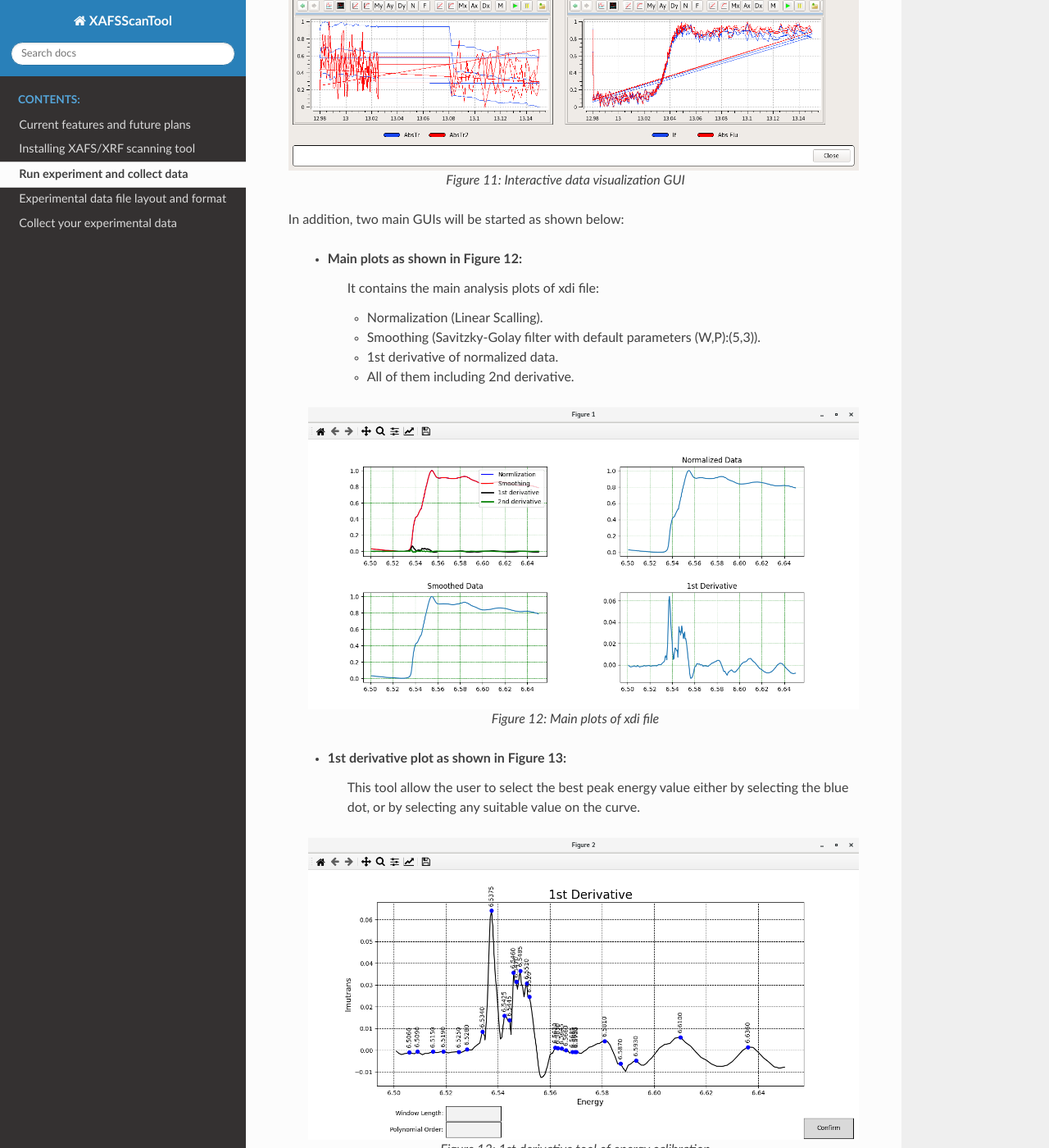
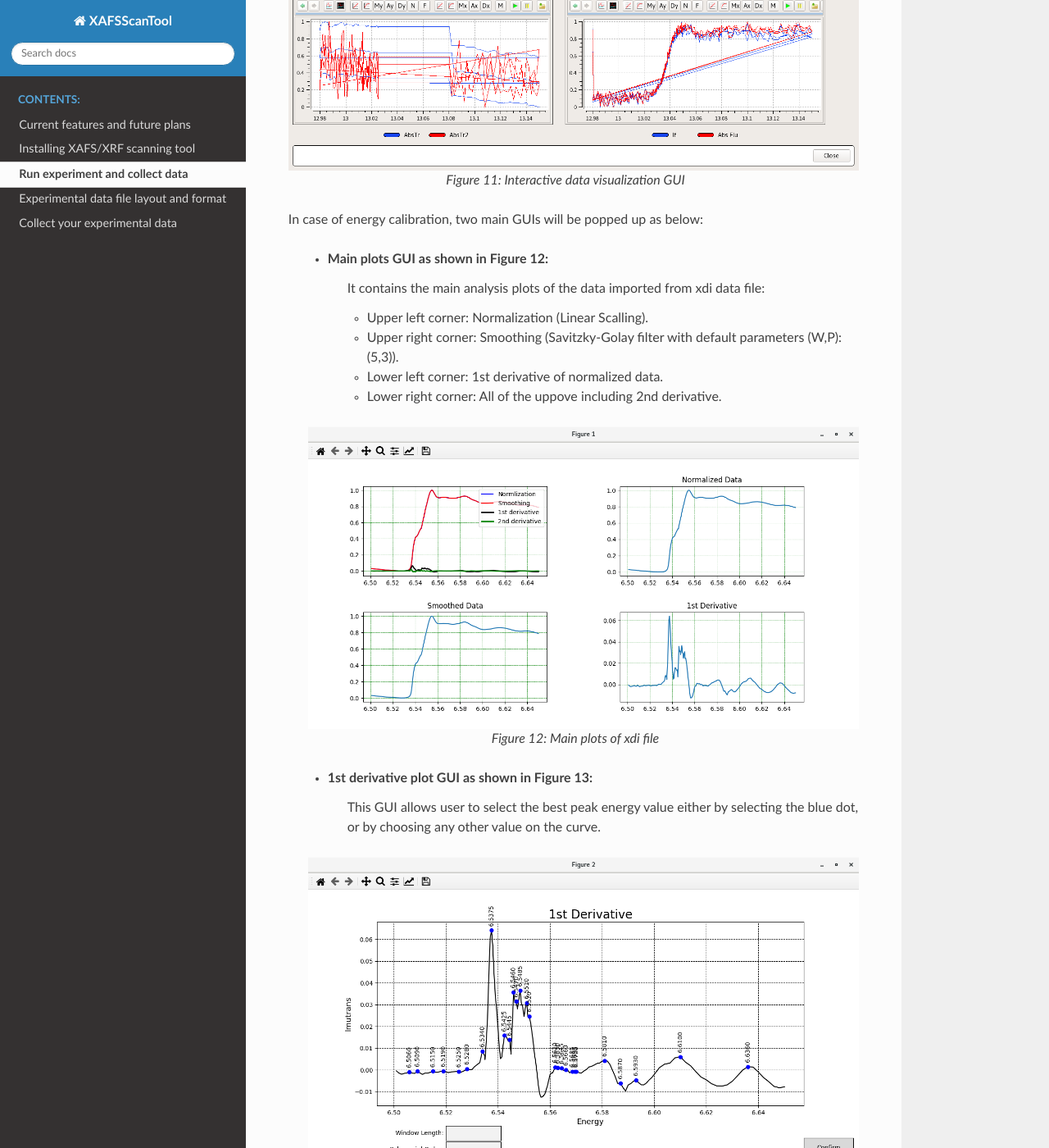
Before and after one commit to SESAME-Synchrotron/XAFSScanTool, a Sphinx documentation site: the page built from docs/source/runScan.rst, in a window 1280 px wide and 1400 px high, scrolled down 10130 px. Shown: the whole window at 82% size. Built offline with Sphinx 7.4.7 and the Read the Docs theme 2.0.0, drawn with Linux system fonts in a browser that asks for light colours; some of the changed text lies outside the part shown.

Commit message:
Update runScan.rst

```diff
--- a/docs/source/runScan.rst
+++ b/docs/source/runScan.rst
@@ -180,15 +180,15 @@ Once scan is started, interactive logs will be printed on the terminal showing e
 
    *Figure 11: Interactive data visualization GUI*
 
-In addition, two main GUIs will be started as shown below:
+In case of energy calibration, two main GUIs will be popped up as below:
 
-   - Main plots as shown in Figure 12:
-      It contains the main analysis plots of xdi file:
+   - Main plots GUI as shown in Figure 12:
+      It contains the main analysis plots of the data imported from xdi data file:
 
-      * Normalization (Linear Scalling).
-      * Smoothing (Savitzky-Golay filter with default parameters (W,P):(5,3)).
-      * 1st derivative of normalized data.
-      * All of them including 2nd derivative.
+      * Upper left corner: Normalization (Linear Scalling).
+      * Upper right corner: Smoothing (Savitzky-Golay filter with default parameters (W,P):(5,3)).
+      * Lower left corner: 1st derivative of normalized data.
+      * Lower right corner: All of the uppove including 2nd derivative.
 
    .. figure:: /images/mainPlots.png
       :align: center
@@ -196,19 +196,20 @@ In addition, two main GUIs will be started as shown below:
 
       *Figure 12: Main plots of xdi file*
 
-   - 1st derivative plot as shown in Figure 13:
-      This tool allow the user to select the best peak energy value either by selecting the blue dot, or by selecting any suitable value on the curve.
+   - 1st derivative plot GUI as shown in Figure 13:
+      This GUI allows user to select the best peak energy value either by selecting the blue dot, or by choosing any other value on the curve.
 
    .. figure:: /images/1stDer.png
       :align: center
       :alt: 1st derivative tool.
 
-      *Figure 13: 1st derivative tool of energy calibration*
+      *Figure 13: 1st derivative GUI of energy calibration*
 
-   The main functions of this tool are:
+   The main functions of this GUI are:
 
-   * 1st derivative plot: 1st derivative of normalized data (refer to Figure 13).
-   * Smoothing Parameters: window length and polynomial order of Savitzky-Golay filter.
+   * 1st derivative plot: 1st derivative of the normalized data (refer to Figure 13).
+   * Smoothing parameters: window length and polynomial order of Savitzky-Golay filter.
+   * Interactive ability to choose the best peak energy value.
    * Confirm button: confirm the chosen value and close the plots.
 
    .. note:: According to smoothing parameters, please make sure that window length must be greater than ploynomial order, otherwise, an popup alert will be shown.
```
Also changed, not shown: other parts of docs/source/runScan.rst (+1 -1 lines).
